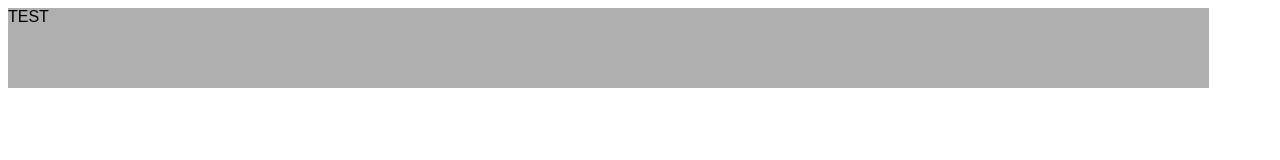
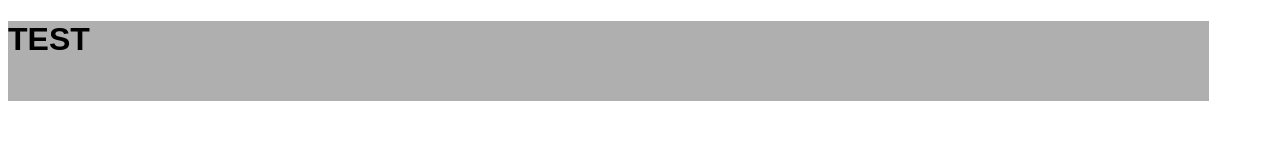
Before and after one commit to MIYUKINNGU/jQuery-test, a plain HTML site: page index.html in a window 1280 px wide. Drawn offline with nearby package versions, Linux system fonts and the light colour scheme; a web font is replaced by a local one.

Commit message:
Update index.html

```diff
--- a/index.html
+++ b/index.html
@@ -11,7 +11,7 @@
   <body>
     <div class="base">
       <div style="width:95%;height:80px;background-color:#afafaf;" class="animate__animated animate__fadeInUp">
-        TEST
+        <h1>TEST</h1>
       </div>
     </div>
   </body>
```
